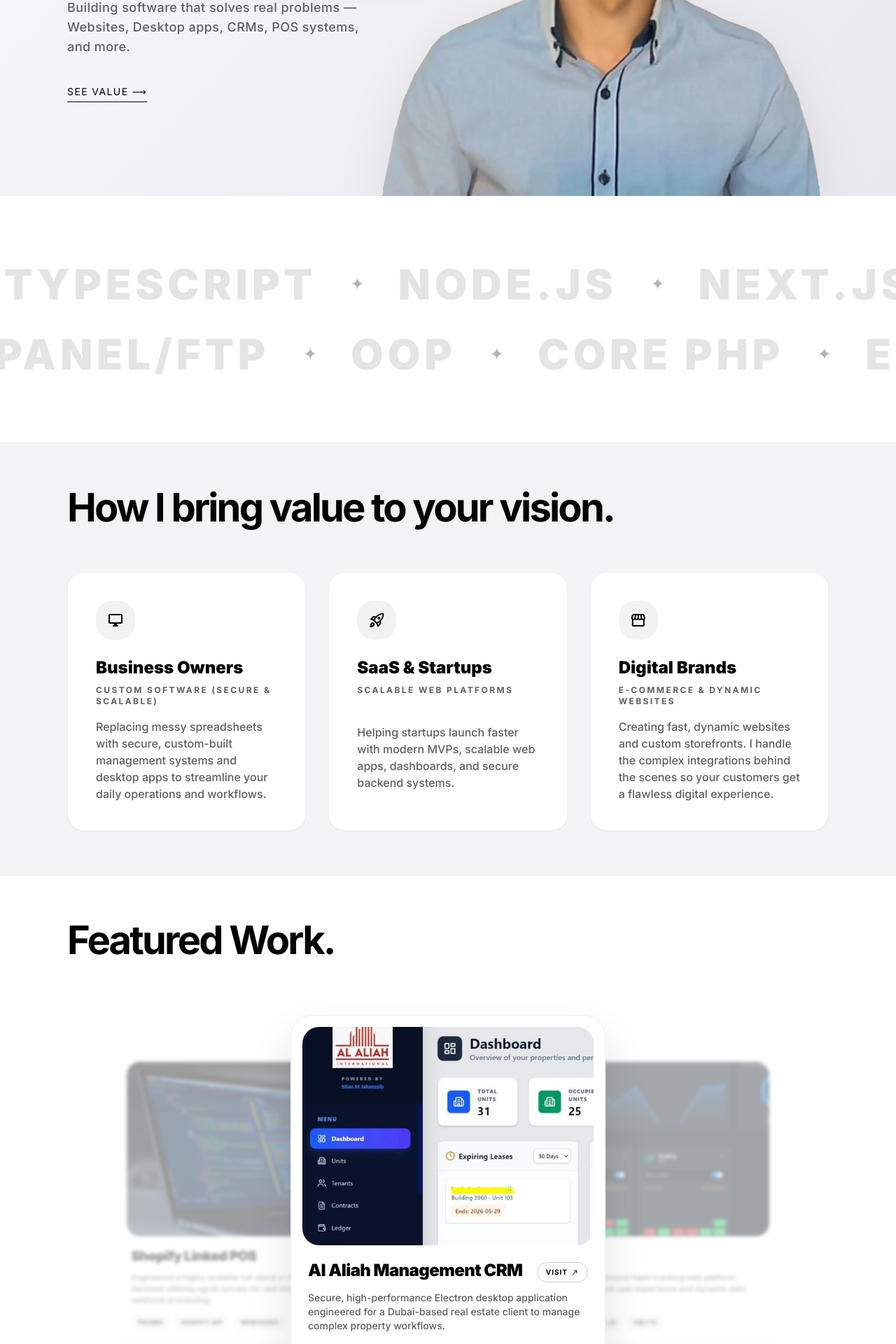
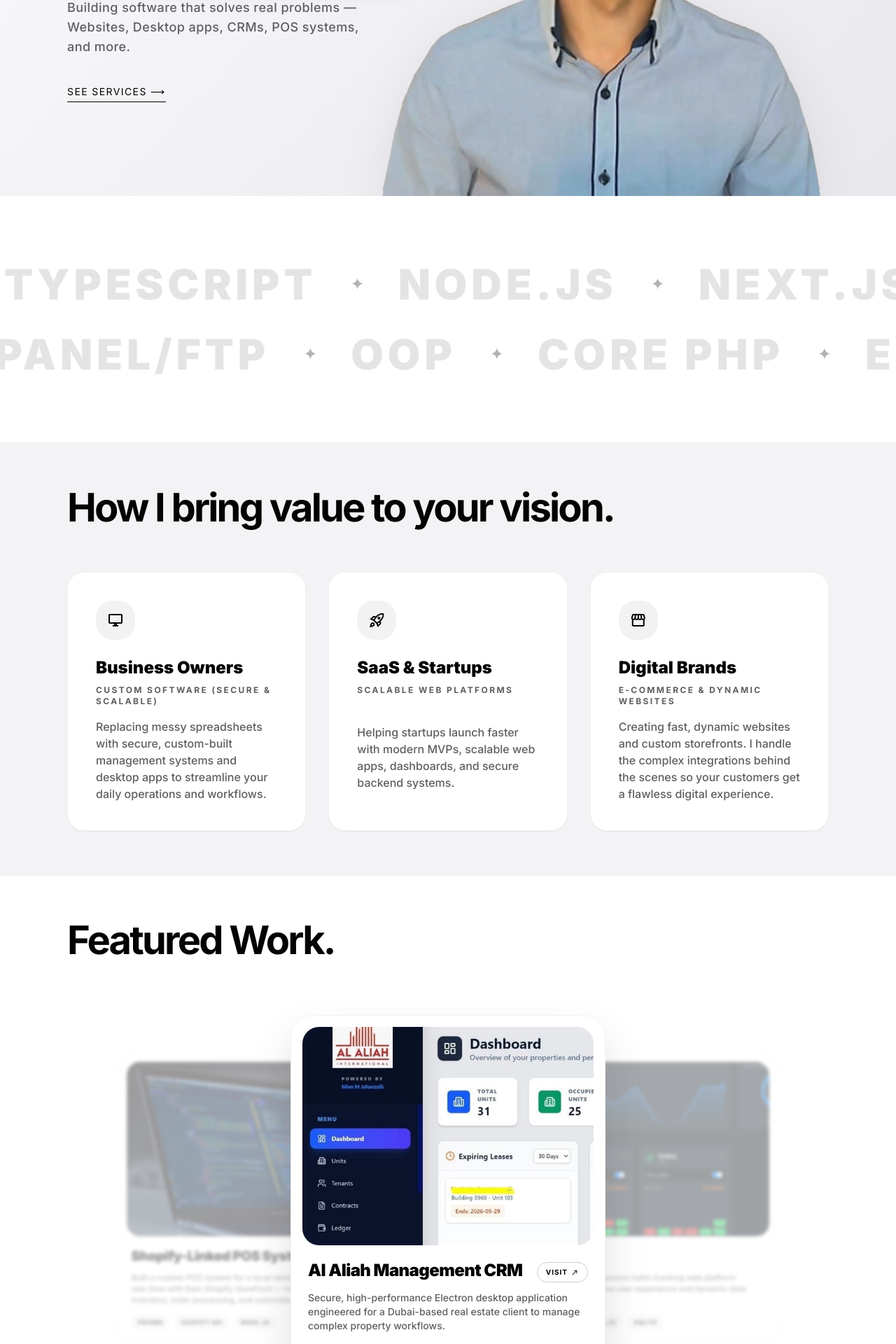
Before and after one commit to Mian-M-Jahanzaib/Mian-M-Jahanzaib.github.io, a React (Vite) app: page / in a window 1280 px wide. Shown: the part 520-2440 px from the top of the page at 70% size. Built offline with nearby package versions, Linux system fonts and the light colour scheme.

Commit message:
Minor changes and updates

```diff
--- a/index.html
+++ b/index.html
@@ -28,7 +28,7 @@
     />
     <meta
       property="og:description"
-      content="Architecting scalable web applications, optimizing databases, and engineering robust backend systems."
+      content="Full-Stack Developer from Pakistan building production-ready web and desktop software. React, Next.js, Node.js, Electron, and Core PHP."
     />
     <link rel="preconnect" href="https://fonts.googleapis.com" />
     <link rel="preconnect" href="https://fonts.gstatic.com" crossorigin />
--- a/src/components/Footer.jsx
+++ b/src/components/Footer.jsx
@@ -49,6 +49,22 @@ const Footer = () => {
             >
               X (Twitter)
             </a>
+            <a
+              className="text-secondary hover:text-primary transition-colors duration-300"
+              href="https://tiktok.com/mmj.developer"
+              target="_blank"
+              rel="noopener noreferrer"
+            >
+              TikTok
+            </a>
+            <a
+              className="text-secondary hover:text-primary transition-colors duration-300"
+              href="https://youtube.com/mmj.developer"
+              target="_blank"
+              rel="noopener noreferrer"
+            >
+              YouTube
+            </a>
           </div>
         </div>
 
--- a/src/components/Hero.jsx
+++ b/src/components/Hero.jsx
@@ -128,7 +128,7 @@ const Hero = () => {
                 style={{ gridArea: "stack", transformOrigin: "center" }}
               >
                 <h3 className="text-xs min-[400px]:text-sm md:text-xl font-black text-primary uppercase tracking-widest whitespace-nowrap flex">
-                  {"Full - Stack Developer".split("").map((char, index) => (
+                  {"Full-Stack Developer".split("").map((char, index) => (
                     <motion.span
                       key={index}
                       initial={{ opacity: 0, y: 5 }}
@@ -159,7 +159,7 @@ const Hero = () => {
                 style={{ gridArea: "stack", transformOrigin: "center" }}
               >
                 <h3 className="text-[10px] min-[400px]:text-[11px] md:text-xl font-black text-white uppercase tracking-widest whitespace-nowrap flex">
-                  {"Part - Time Chess Player".split("").map((char, index) => (
+                  {"Part-Time Chess Player".split("").map((char, index) => (
                     <motion.span
                       key={index}
                       initial={{ opacity: 0, y: 5 }}
@@ -224,10 +224,10 @@ const Hero = () => {
             className="flex items-center mt-40 md:mt-0"
           >
             <a
-              href="#about"
+              href="#services"
               className="font-label-md text-[10px] md:text-sm tracking-widest uppercase text-primary border-b border-primary pb-1 hover:text-secondary hover:border-secondary transition-colors"
             >
-              See Value ⟶
+              See Services ⟶
             </a>
           </motion.div>
         </div>
--- a/src/components/Services.jsx
+++ b/src/components/Services.jsx
@@ -5,7 +5,7 @@ const Services = () => {
   const premiumEase = [0.16, 1, 0.3, 1];
 
   return (
-    <section className="py-12 md:py-16 bg-surface-container-low" id="about">
+    <section className="py-12 md:py-16 bg-surface-container-low" id="services">
       <div className="max-w-7xl mx-auto px-6 md:px-12 lg:px-24">
         <motion.h2
           initial={{ opacity: 0, y: 30 }}
--- a/src/components/Work.jsx
+++ b/src/components/Work.jsx
@@ -31,9 +31,9 @@ const Work = () => {
       link: "https://digisphere.iblogger.org/",
     },
     {
-      title: "Shopify Linked POS",
-      desc: "Engineered a highly scalable full-stack e-commerce backend utilizing ngrok tunnels for real-time Shopify webhook processing.",
-      tags: ["Prisma", "Shopify API", "Webhooks"],
+      title: "Shopify-Linked POS System",
+      desc: "Built a custom POS system for a local retail client, synced in real-time with their Shopify storefront — handling inventory, order processing, and automated stock updates.",
+      tags: ["Prisma", "Shopify API", "Node.js"],
       img: "/shopify.avif",
       link: "",
     },
```
